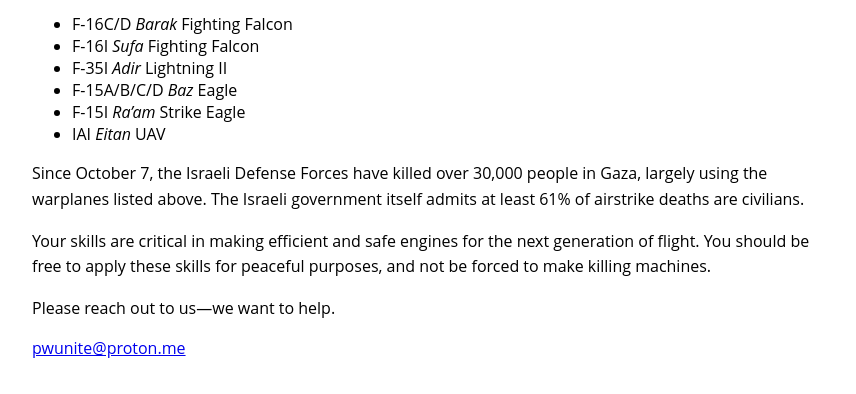
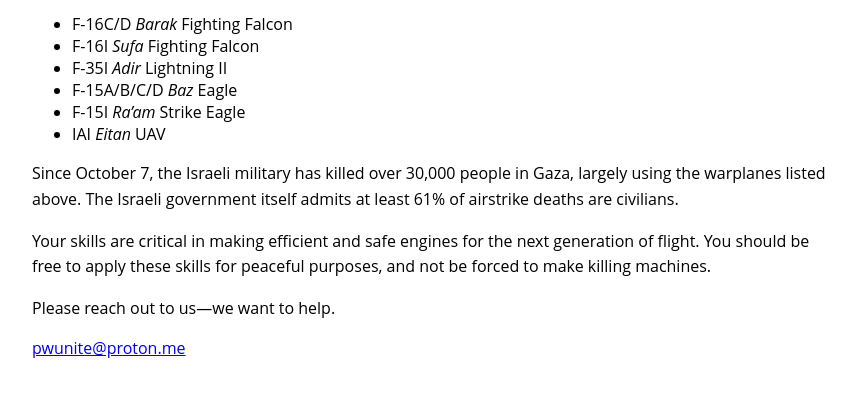
Before and after one commit to pwunite/pwunite.github.io, a plain HTML site: page index.html in a window 1280 px wide. Shown: the part 138-532 px from the top of the page, without its empty margins (208-1064 px from the left). Drawn offline with Linux system fonts and the light colour scheme.

Commit message:
Update index.html

```diff
--- a/index.html
+++ b/index.html
@@ -36,9 +36,9 @@
 </ul>
 
 <p>
-Since October 7, the Israeli Defense Forces have killed over 30,000 people in
-Gaza, largely using the warplanes listed above. The Israeli government itself
-admits at least 61% of airstrike deaths are civilians.
+Since October 7, the Israeli military has killed over 30,000 people in Gaza,
+largely using the warplanes listed above. The Israeli government itself admits
+at least 61% of airstrike deaths are civilians.
 </p>
 
 <p>
```
